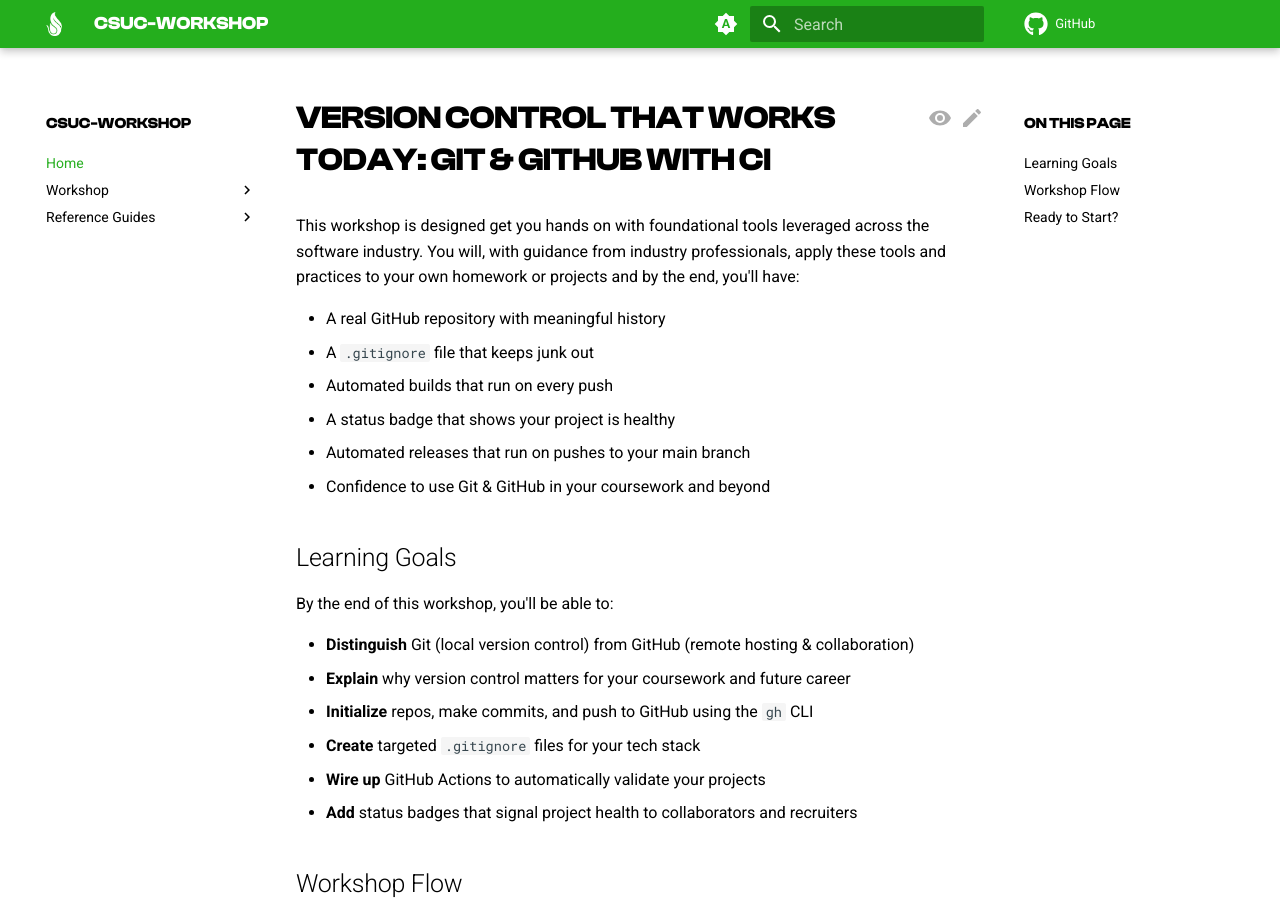
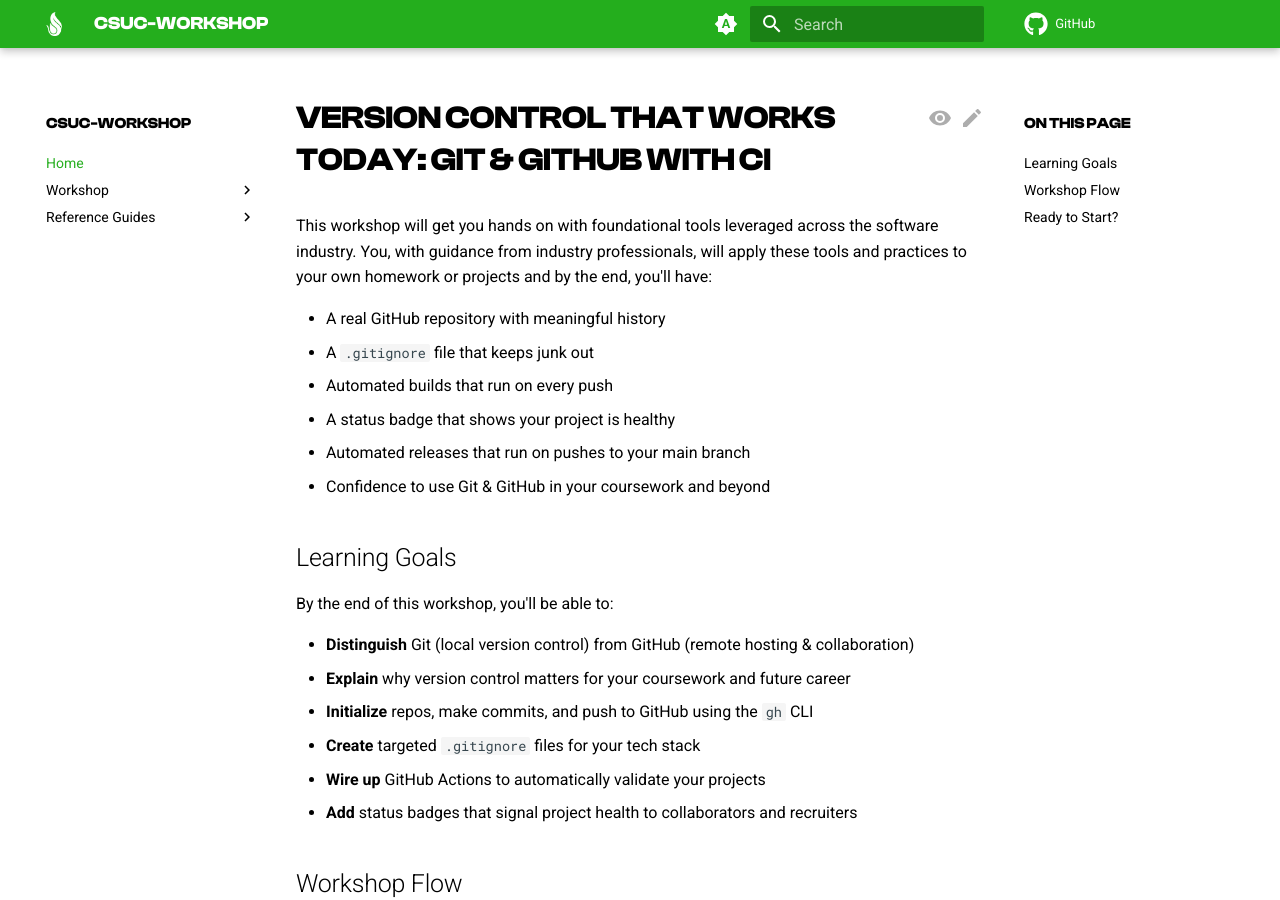
Before and after one commit to liatrio/csuc-workshop, an MkDocs documentation site: the page built from docs/index.md, in a window 1280 px wide and 900 px high. Built offline with MkDocs 1.6.1 and Material for MkDocs 9.7.7, drawn with Linux system fonts in a browser that asks for light colours; comment, search, counter and statistics services are not loaded.

Commit message:
fix: grammar (#3)
fix: grammar

```diff
--- a/docs/index.md
+++ b/docs/index.md
@@ -1,6 +1,6 @@
 # Version Control that Works Today: Git & GitHub with CI
 
-This workshop is designed get you hands on with foundational tools leveraged across the software industry. You will, with guidance from industry professionals, apply these tools and practices to your own homework or projects and by the end, you'll have:
+This workshop will get you hands on with foundational tools leveraged across the software industry. You, with guidance from industry professionals, will apply these tools and practices to your own homework or projects and by the end, you'll have:
 
 - A real GitHub repository with meaningful history
 - A `.gitignore` file that keeps junk out
```
